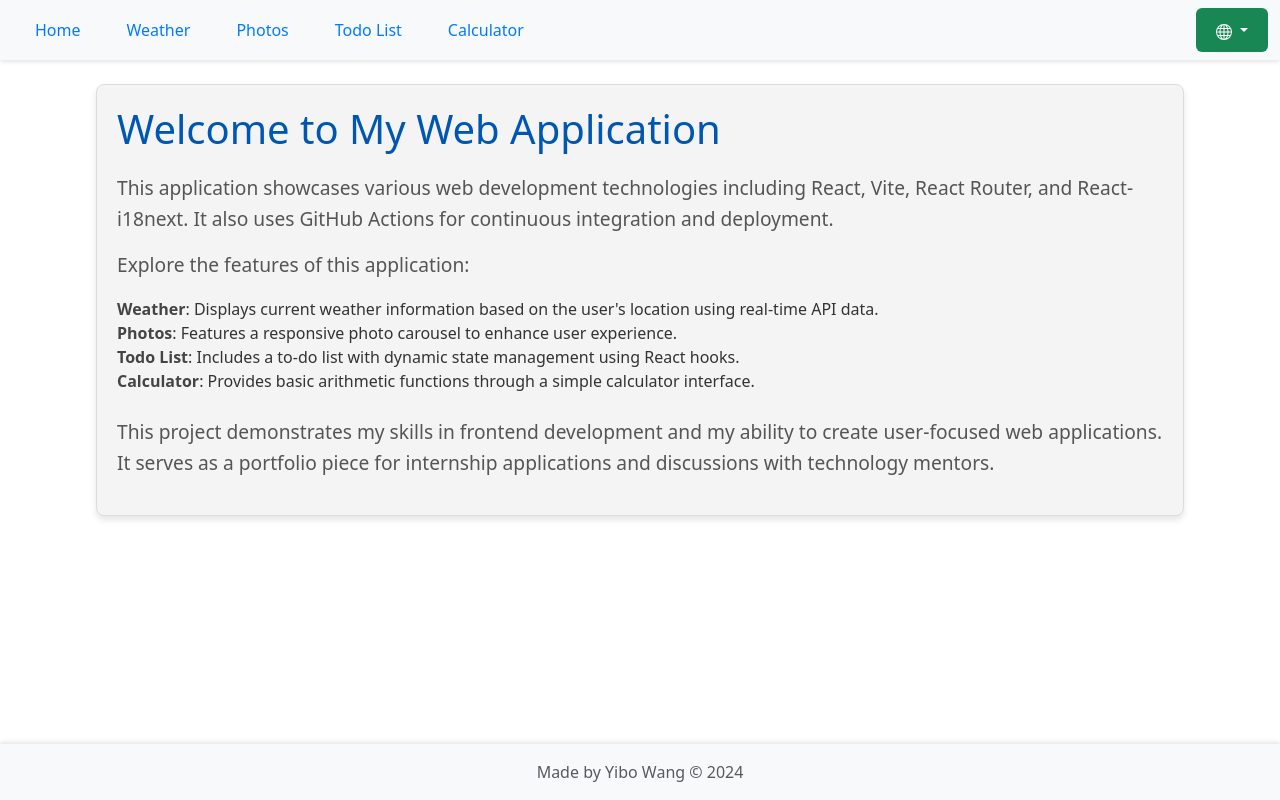
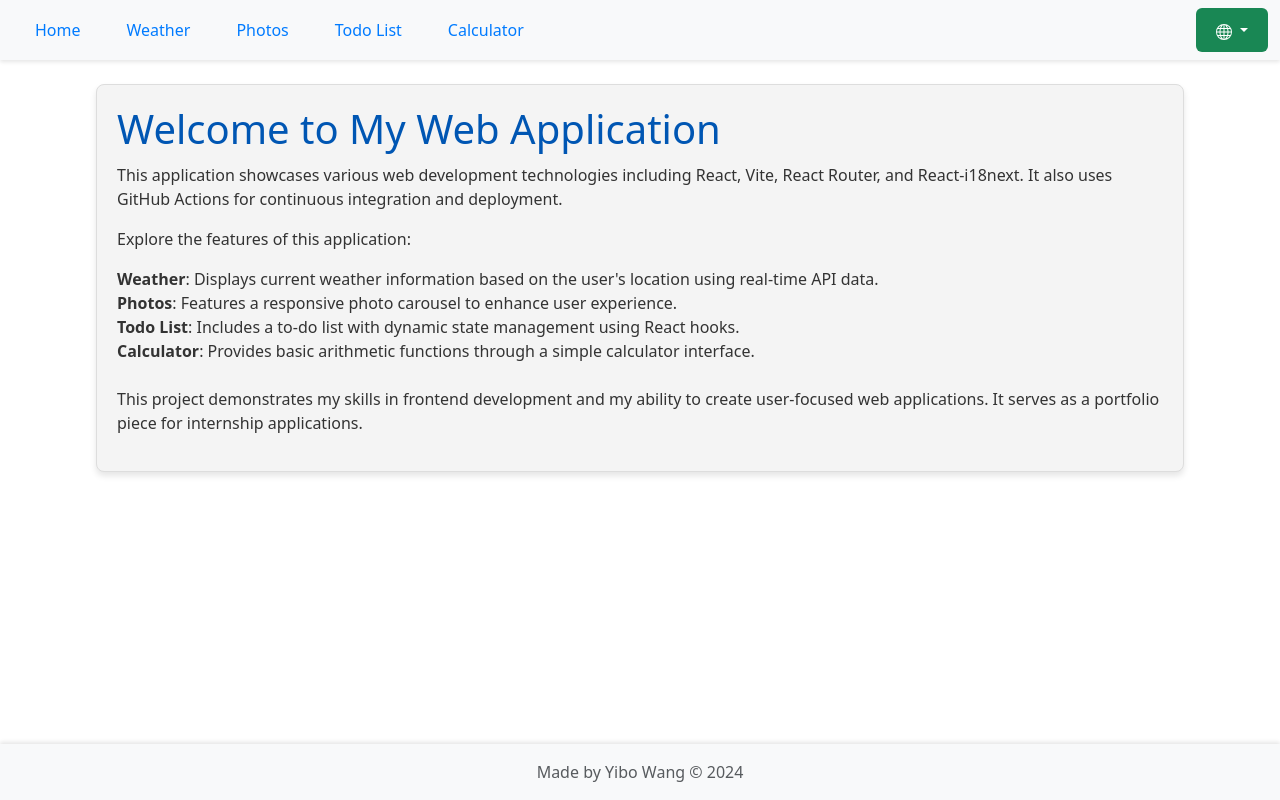
Before and after one commit to Yibo391/Yibo391.github.io, a React (Vite) app: page / in a window 1280 px wide. Built offline with nearby package versions, Linux system fonts and the light colour scheme.

Commit message:
change my home page content

```diff
--- a/src/locals/de/translation.json
+++ b/src/locals/de/translation.json
@@ -11,5 +11,5 @@
   "photoCarouselDescription": "Bietet ein responsives Fotokarussell zur Verbesserung der Benutzererfahrung.",
   "todoListDescription": "Beinhaltet eine Aufgabenliste mit dynamischer Zustandsverwaltung durch React Hooks.",
   "calculatorDescription": "Bietet grundlegende arithmetische Funktionen über eine einfache Rechnerschnittstelle.",
-  "projectConclusion": "Dieses Projekt zeigt meine Fähigkeiten in der Frontendentwicklung und meine Fähigkeit, benutzerorientierte Webanwendungen zu erstellen. Es dient als Portfolio-Stück für Bewerbungen um Praktika und Gespräche mit Technologiementoren."
+  "projectConclusion": "Dieses Projekt zeigt meine Fähigkeiten in der Frontendentwicklung und meine Fähigkeit, benutzerorientierte Webanwendungen zu erstellen. Es dient als Portfolio-Stück für Bewerbungen um Praktika und Gespräche."
 }
--- a/src/locals/en/translation.json
+++ b/src/locals/en/translation.json
@@ -11,5 +11,5 @@
   "photoCarouselDescription": "Features a responsive photo carousel to enhance user experience.",
   "todoListDescription": "Includes a to-do list with dynamic state management using React hooks.",
   "calculatorDescription": "Provides basic arithmetic functions through a simple calculator interface.",
-  "projectConclusion": "This project demonstrates my skills in frontend development and my ability to create user-focused web applications. It serves as a portfolio piece for internship applications and discussions with technology mentors."
+  "projectConclusion": "This project demonstrates my skills in frontend development and my ability to create user-focused web applications. It serves as a portfolio piece for internship applications."
 }
--- a/src/styles/main.css
+++ b/src/styles/main.css
@@ -82,26 +82,26 @@ html, body {
 
 .home-page {
     color: #333;
-    background-color: #f4f4f4; /* Neutral background for professionalism */
+    background-color: #f4f4f4;
     padding: 20px;
     border-radius: 8px;
     box-shadow: 0 4px 6px rgba(0,0,0,0.1);
     margin: 20px;
-    border: 1px solid #ddd; /* Subtle border */
+    border: 1px solid #ddd;
 }
 
-.home-page h1 {
-    color: #0056b3; /* Professional, conservative color */
-    margin-bottom: 20px;
+.home-page h1, .home-page h2 {
+    color: #0056b3;
+    margin-bottom: 10px;
 }
 
-.home-page p {
-    font-size: 1.2rem;
-    line-height: 1.6;
-    color: #555; /* Professional text color */
+.home-page ul {
+    list-style-type: none;
+    padding: 0;
 }
 
-.home-page strong {
-    font-weight: bold; /* Emphasize technology names */
-    color: #444; /* Darker tone for importance */
+.home-page li {
+    margin-bottom: 5px;
+    font-size: 1.1rem;
+    color: #555;
 }
```
